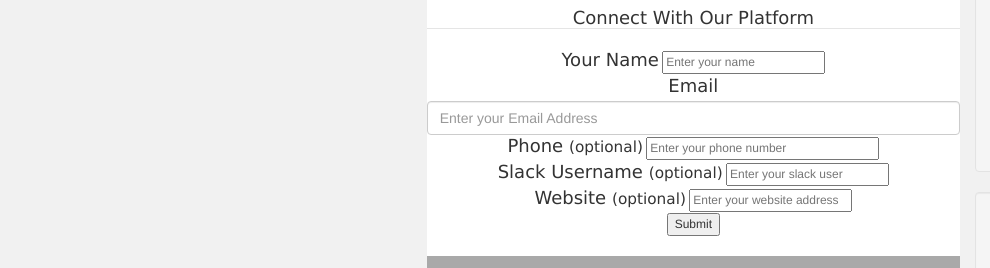
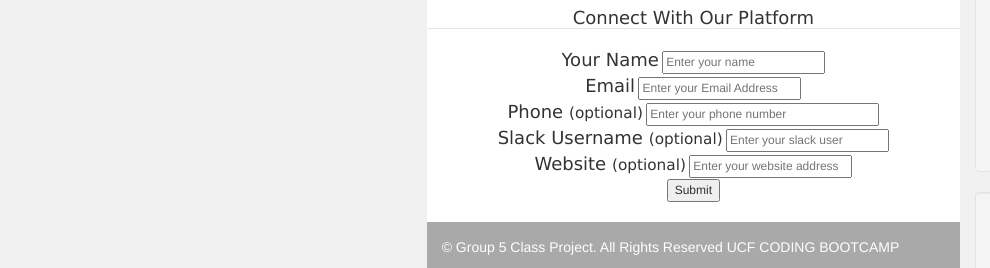
Before and after one commit to ByDillon/Insta-Crypto, a plain HTML site: page index.html in a window 1280 px wide. Shown: the part 115-383 px from the top of the page, 0-990 px from the left. Drawn offline with nearby package versions, Linux system fonts and the light colour scheme; no server answers.

Commit message:
email field

```diff
--- a/index.html
+++ b/index.html
@@ -76,7 +76,7 @@
 				</div>
 				<div>
 					<label for="email" accesskey="E">Email</label>
-					<input name="email" type="email"  class="form-control" id="email" placeholder="Enter your Email Address" required="required" />
+					<input name="email" type="email"  id="email" placeholder="Enter your Email Address" required="required" />
 				</div>
 
 				<div>
```
